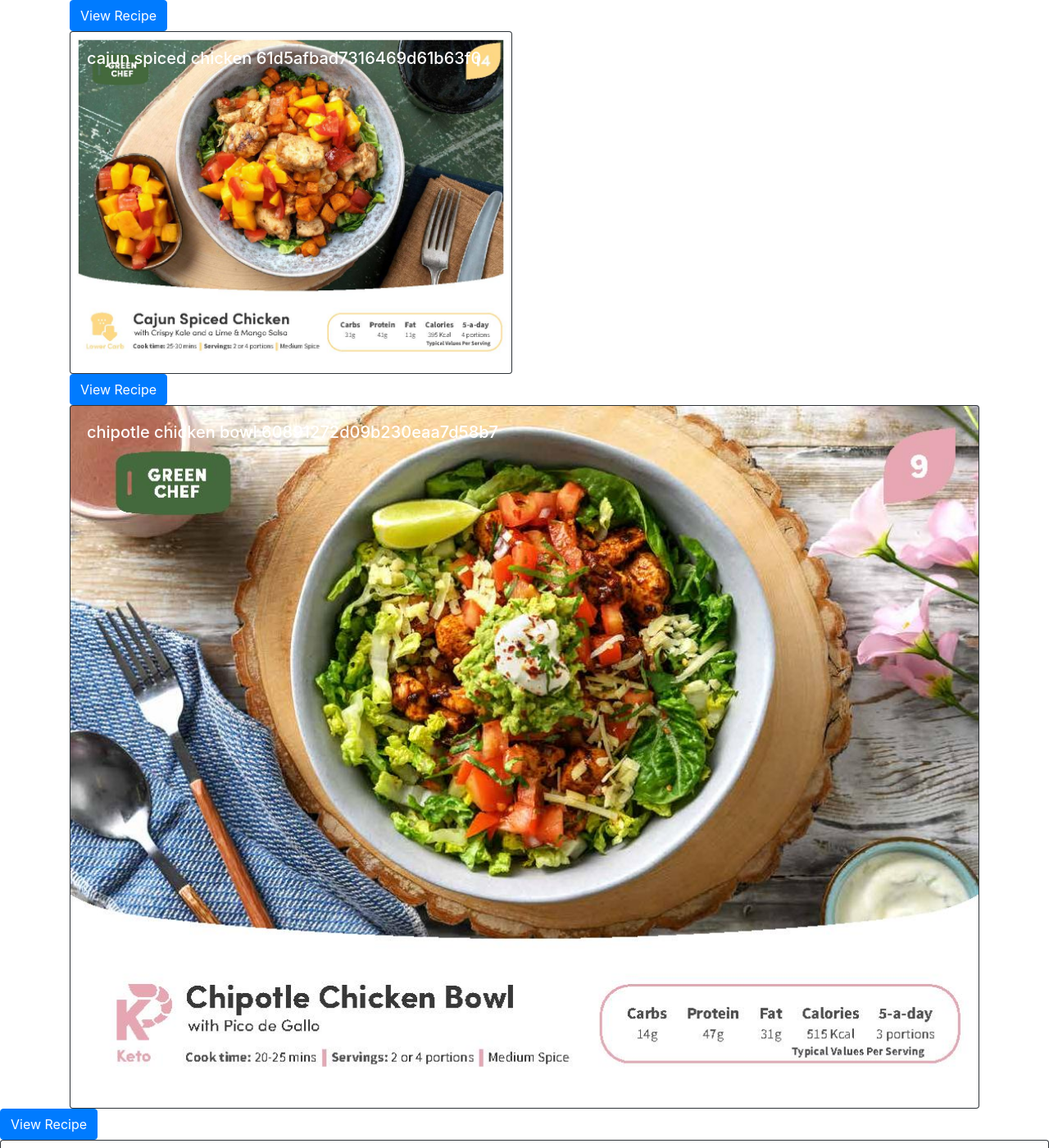
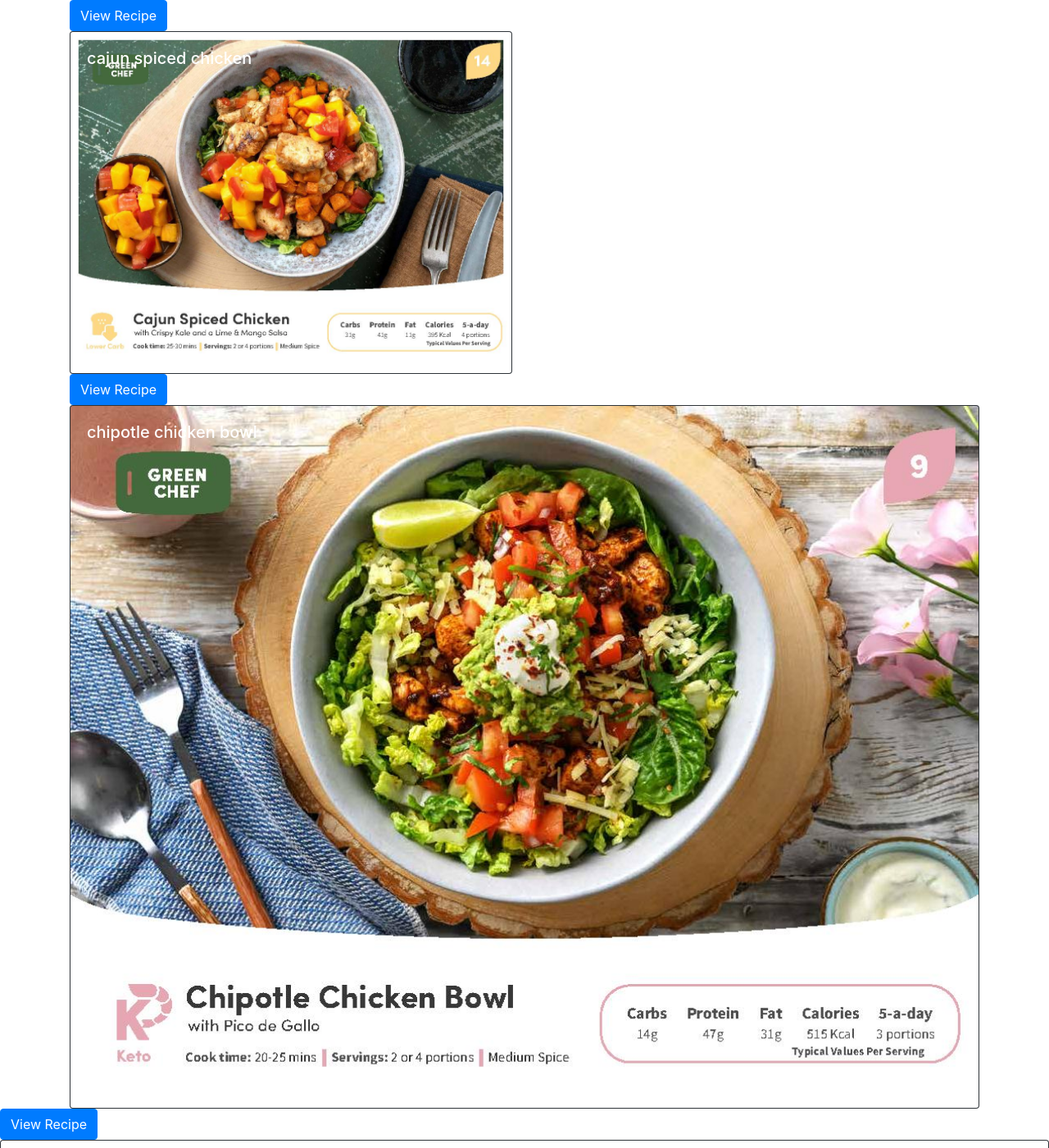
Before and after one commit to r1ch/greenchef, a Jekyll site: the page built from index.html, in a window 1280 px wide and 1400 px high. Shown: the whole window at 82% size. Built offline with Jekyll 4.4.1, drawn with Linux system fonts in a browser that asks for light colours; some of the changed text lies outside the part shown.

Commit message:
Update default.html

```diff
--- a/_layouts/default.html
+++ b/_layouts/default.html
@@ -12,11 +12,11 @@
                                 <div class="col-sm-6">
                                 {% for file in site.static_files %}
                                 {% if file.path contains 'thumb' %}
-                                <a href="#" class="btn btn-primary">View Recipe</a>
+                                <a href="{{file.path | split : '-' | pop | push: 'main.jpg' | join '-'}}" class="btn btn-primary">View Recipe</a>
                                 <div class="card bg-dark text-white">
                                         <img src="{{file.path}}" class="card-img" alt="...">
                                         <div class="card-img-overlay">
-                                        <h5 class="card-title">{{file.basename | split: '-' | pop | pop | join: " " }}</h5>
+                                        <h5 class="card-title">{{file.basename | split: '-' | pop | pop | pop | join: ' ' }}</h5>
                                         </div>
                                 </div>
                         </div>
```
